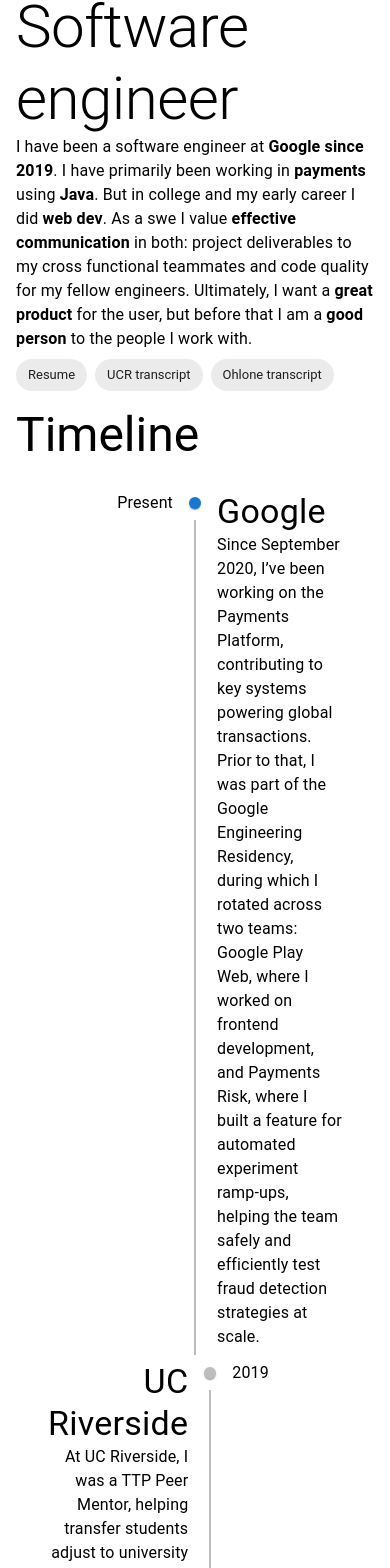
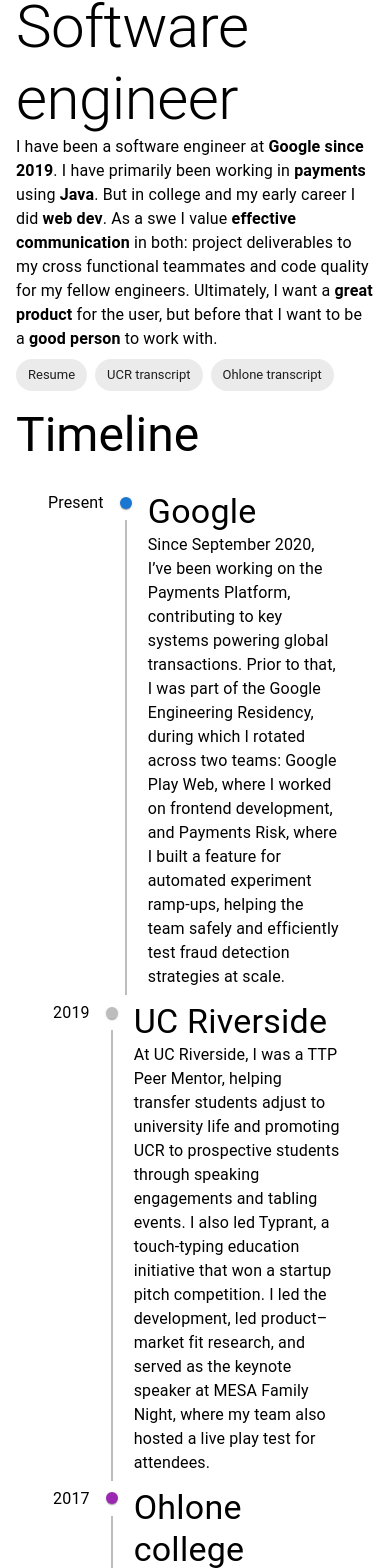
Before and after one commit to kaikaikoala/kaikaikoala.github.io, a React (Create React App) app: page / in a window 390 px wide. Shown: the part 885-2453 px from the top of the page. Built offline with nearby package versions, Linux system fonts and the light colour scheme.

Commit message:
Change some gramar. Fix timeline for small screens

```diff
--- a/src/SectionSwe.js
+++ b/src/SectionSwe.js
@@ -17,7 +17,7 @@
             Software engineer
           </Typography>
           <Typography variant="body1" component="p">
-            I have been a software engineer at <strong>Google since 2019</strong>. I have primarily been working in <strong>payments</strong> using <strong>Java</strong>. But in college and my early career I did <strong>web dev</strong>. As a swe I value <strong>effective communication</strong> in both: project deliverables to my cross functional teammates and code quality for my fellow engineers. Ultimately, I want a <strong>great product</strong> for the user, but before that I am a <strong>good person</strong> to the people I work with.
+            I have been a software engineer at <strong>Google since 2019</strong>. I have primarily been working in <strong>payments</strong> using <strong>Java</strong>. But in college and my early career I did <strong>web dev</strong>. As a swe I value <strong>effective communication</strong> in both: project deliverables to my cross functional teammates and code quality for my fellow engineers. Ultimately, I want a <strong>great product</strong> for the user, but before that I want to be a <strong>good person</strong> to work with.
           </Typography>
           </Box>
           <Stack
--- a/src/SweTimeline.jsx
+++ b/src/SweTimeline.jsx
@@ -1,7 +1,9 @@
 import {
   Container,
   Typography,
+  useMediaQuery,
 } from '@mui/material';
+import { useTheme } from '@mui/material/styles';
 import {
   Timeline,
   TimelineItem,
@@ -9,17 +11,32 @@
   TimelineConnector,
   TimelineContent,
   TimelineDot,
-  TimelineOppositeContent,
 } from '@mui/lab';
+import TimelineOppositeContent, {
+  timelineOppositeContentClasses,
+} from '@mui/lab/TimelineOppositeContent';
 import CodepenAvatars from './CodepenAvatars.jsx';
 
 function SweTimeline() {
+  const theme = useTheme();
+  const timelinePosition = useMediaQuery(theme.breakpoints.up('md')) ? "alternate":"right";
+  const timelineSx = useMediaQuery(theme.breakpoints.up('md'))
+  ? { }
+  : {
+        [`& .${timelineOppositeContentClasses.root}`]: {
+          flex: 0.2,
+        },
+	};
+
   return (
     <div>
     <Typography variant="h3" component="h3">
     Timeline
     </Typography>
-    <Timeline position="alternate">
+    <Timeline
+    	position={timelinePosition}
+	sx={timelineSx}
+	>
     <TimelineItem>
     <TimelineOppositeContent color="text.secondary">
     Present
```
